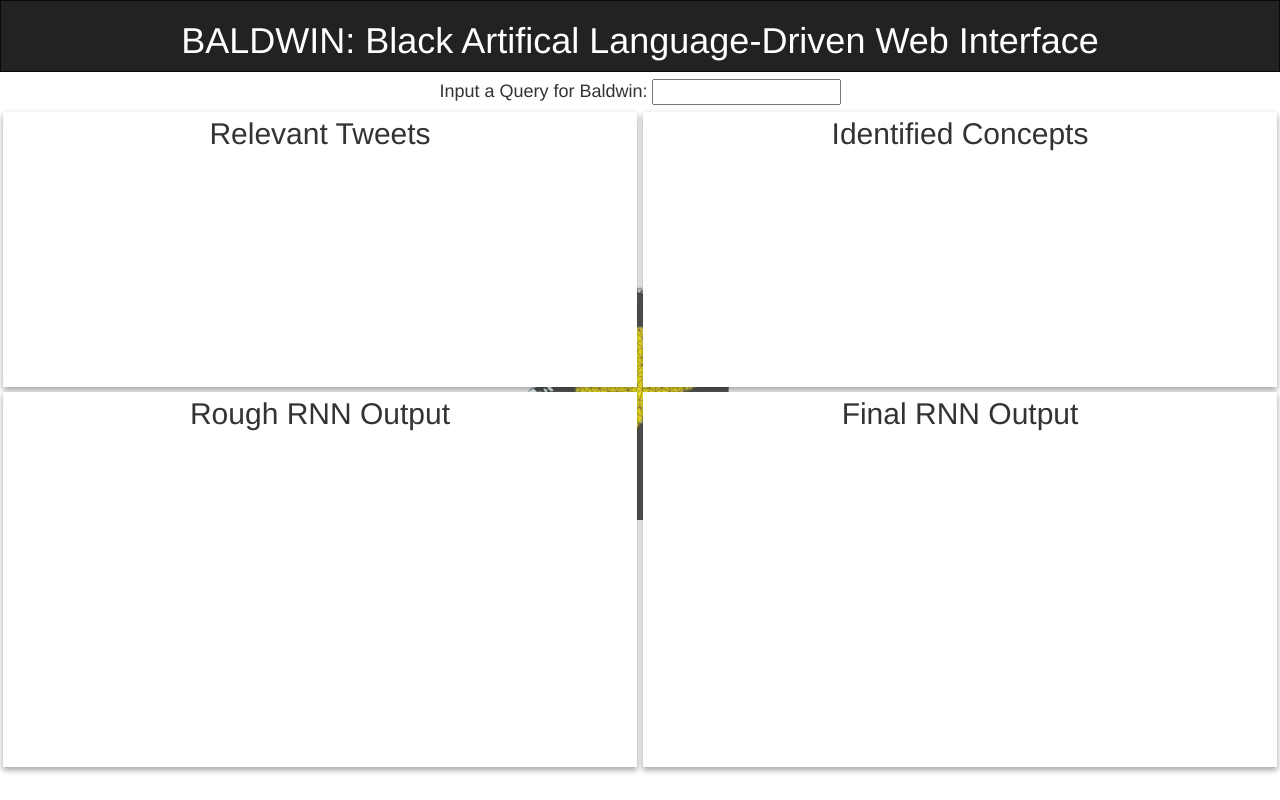
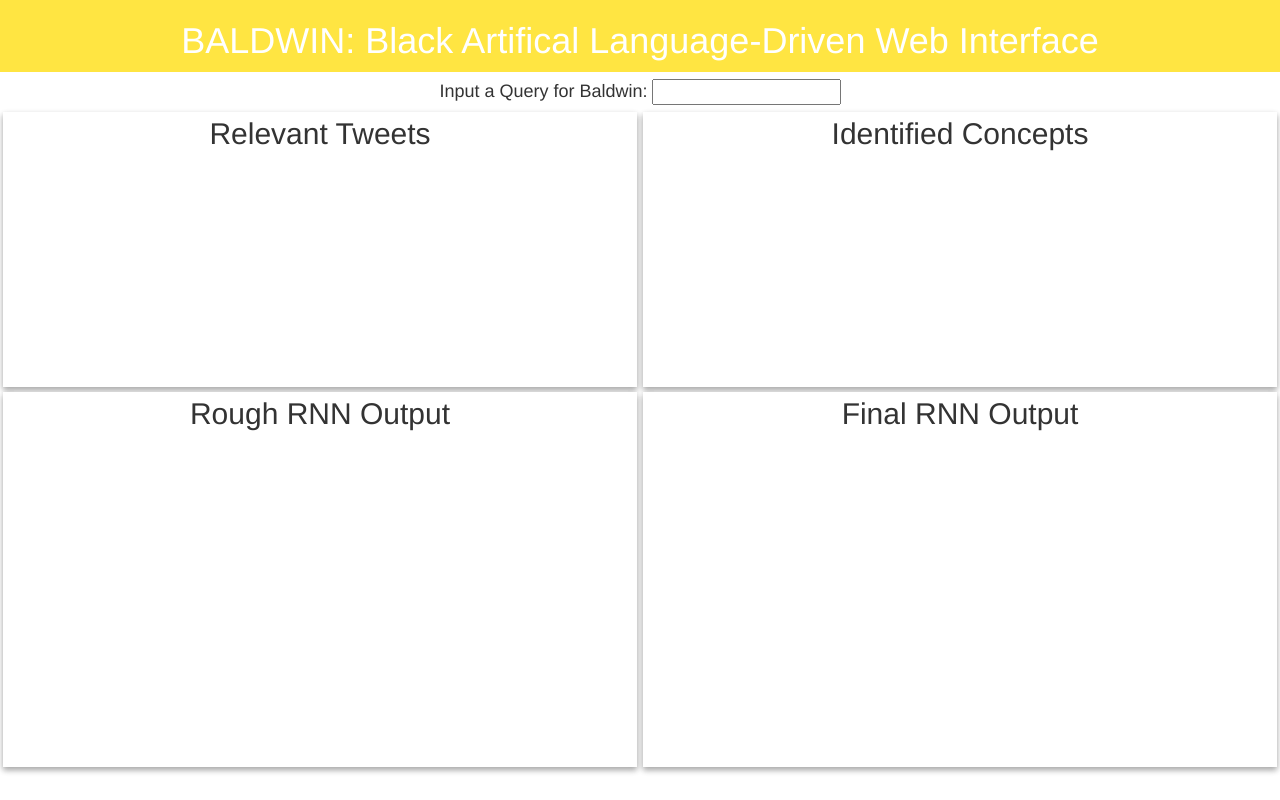
Before and after one commit to elizabethsdavis/Baldwin, a website: page final project.html in a window 1280 px wide. Drawn offline with nearby package versions, Linux system fonts and the light colour scheme.

Commit message:
modifying navbar

```diff
--- a/final project.html
+++ b/final project.html
@@ -15,6 +15,7 @@
       margin-bottom: 0;
       border-radius: 0;
       text-align: center;
+      background-color: #FFE542;
 
     }
 
@@ -24,7 +25,7 @@
     }
 
     body {
-      background-image: url("baldwin.jpeg");
+      /*background-image: url("baldwin.jpeg");*/
       background-repeat: no-repeat;
       background-position: center;
       width: 100%;
@@ -93,7 +94,7 @@
 </head>
 <body>
 
-<nav class="navbar navbar-inverse" style="height:9%">
+<nav class="navbar" style="height:9%">
   <div class="container-fluid" >
     <h1 class="page-title" style="display: inline-block">BALDWIN: Black Artifical Language-Driven Web Interface</h1>
 
```
